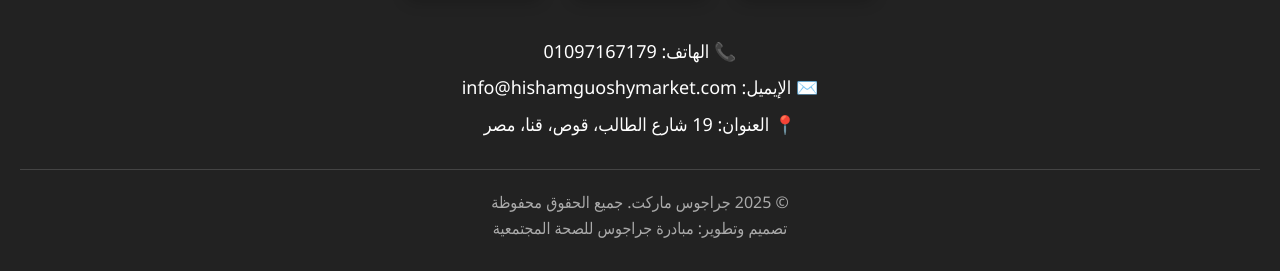
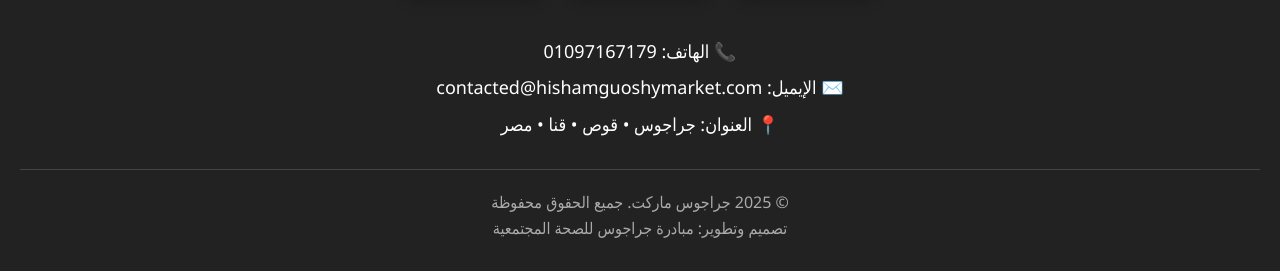
Before and after one commit to HeshamGuoshy/Medical-booking-system, a plain HTML site: page index.html in a window 1280 px wide. Shown: the part 2326-2597 px from the top of the page. Drawn offline with Linux system fonts and the light colour scheme.

Commit message:
index.html

```diff
--- a/index.html
+++ b/index.html
@@ -411,8 +411,8 @@
 
         <div class="contact-info">
             <p>📞 الهاتف: 01097167179</p>
-            <p>✉️ الإيميل: info@hishamguoshymarket.com</p>
-            <p>📍 العنوان: 19 شارع الطالب، قوص، قنا، مصر</p>
+            <p>✉️ الإيميل: contacted@hishamguoshymarket.com</p>
+            <p>📍 العنوان: جراجوس • قوص • قنا • مصر</p>
         </div>
 
         <div class="copyright">
```
